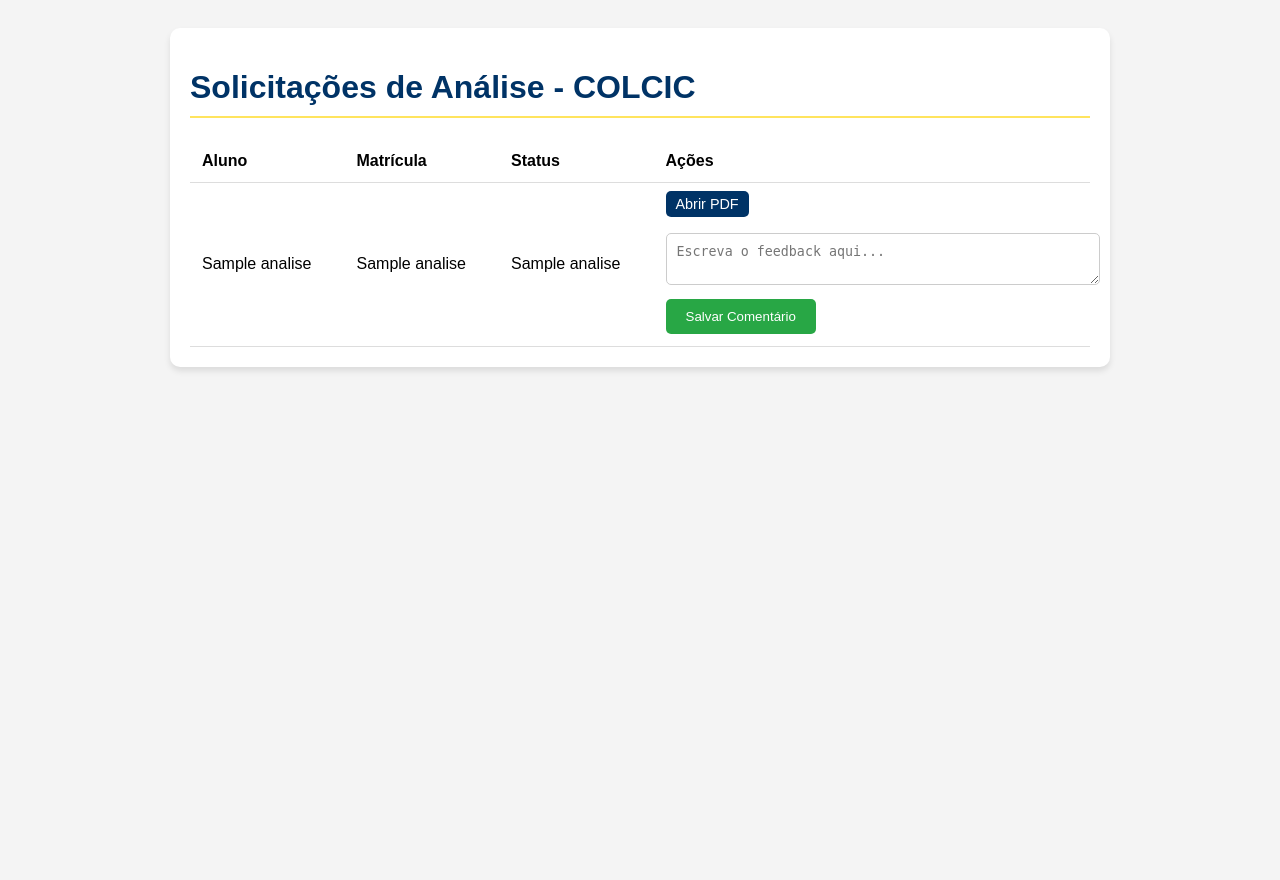
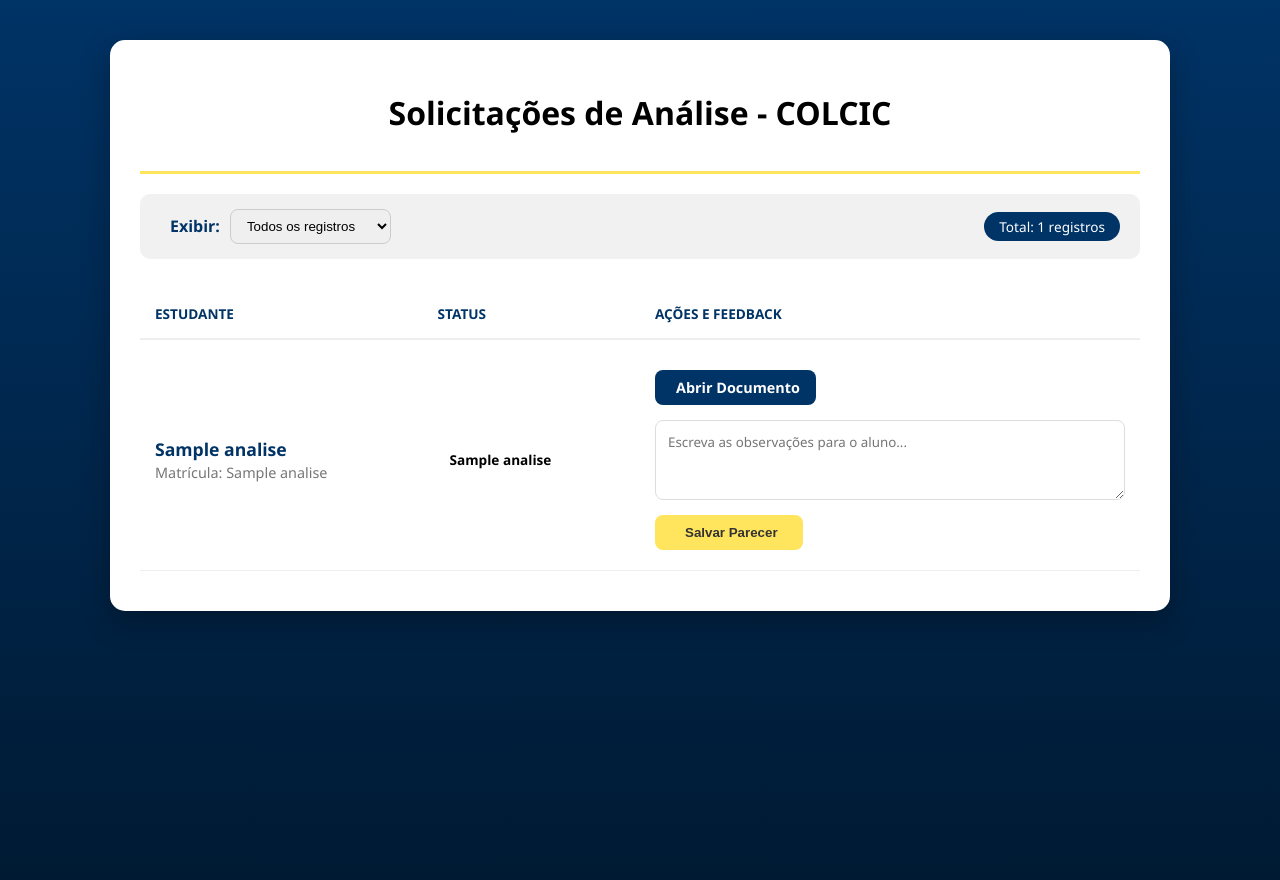
Before and after one commit to fasjesus/sistema-barema, a Flask app: template templates/painel_coordenador.html in a window 1280 px wide. Before the commit the page ends 371 px from the top, so only its background shows below. Run offline with Flask 3, Linux system fonts and the light colour scheme; the template is opened without the code that fills it: most values are stand-ins (such as "Sample title", 1, 10 or a date in 2020); some libraries are stand-ins or nearby versions.

Commit message:
[style] alter frontend.

```diff
--- a/templates/painel_coordenador.html
+++ b/templates/painel_coordenador.html
@@ -2,48 +2,195 @@
 <html lang="pt-br">
 <head>
     <meta charset="UTF-8">
+    <meta name="viewport" content="width=device-width, initial-scale=1.0">
     <title>Painel do Coordenador - COLCIC</title>
+
+    <script src="https://code.iconify.design/iconify-icon/1.0.1/iconify-icon.min.js"></script>
+
     <style>
-        body { font-family: sans-serif; background: #f4f4f4; padding: 20px; }
-        .container { max-width: 900px; margin: auto; background: white; padding: 20px; border-radius: 10px; box-shadow: 0 4px 6px rgba(0,0,0,0.1); }
-        h1 { color: #003366; border-bottom: 2px solid #ffe45e; padding-bottom: 10px; }
-        table { width: 100%; border-collapse: collapse; margin-top: 20px; }
-        th, td { padding: 12px; text-align: left; border-bottom: 1px solid #ddd; }
-        tr:hover { background: #f9f9f9; }
-        .status-pendente { color: orange; font-weight: bold; }
-        .status-analisado { color: green; font-weight: bold; }
-        .btn-revisar { background: #003366; color: white; padding: 5px 10px; text-decoration: none; border-radius: 5px; font-size: 0.9em; }
-        textarea { width: 100%; margin-top: 10px; border-radius: 5px; border: 1px solid #ccc; padding: 10px; }
-        .btn-enviar { background: #28a745; color: white; border: none; padding: 10px 20px; border-radius: 5px; cursor: pointer; margin-top: 10px; }
+        :root {
+            --primary-blue: #003366;
+            --accent-yellow: #ffe45e;
+            --bg-gray: #f8f9fa;
+            --text-dark: #333;
+            --success-green: #28a745;
+        }
+
+        body {
+            font-family: 'Segoe UI', Tahoma, Geneva, Verdana, sans-serif;
+            background-color: var(--primary-blue);
+            background-image: linear-gradient(180deg, var(--primary-blue) 0%, #001a33 100%);
+            margin: 0;
+            padding: 40px 20px;
+            min-height: 100vh;
+        }
+
+        .container {
+            max-width: 1000px;
+            margin: auto;
+            background: white;
+            padding: 30px;
+            border-radius: 15px;
+            box-shadow: 0 10px 30px rgba(0,0,0,0.3);
+        }
+
+        header {
+            text-align: center;
+            margin-bottom: 20px;
+            border-bottom: 3px solid var(--accent-yellow);
+            padding-bottom: 15px;
+        }
+
+        /* Área de Filtros */
+        .filter-bar {
+            display: flex;
+            justify-content: space-between;
+            align-items: center;
+            background: #f1f1f1;
+            padding: 15px 20px;
+            border-radius: 10px;
+            margin-bottom: 20px;
+            gap: 15px;
+            flex-wrap: wrap;
+        }
+
+        .filter-group {
+            display: flex;
+            align-items: center;
+            gap: 10px;
+            color: var(--primary-blue);
+            font-weight: bold;
+        }
+
+        select {
+            padding: 8px 12px;
+            border-radius: 8px;
+            border: 1px solid #ccc;
+            outline: none;
+            cursor: pointer;
+        }
+
+        .stats-badge {
+            background: var(--primary-blue);
+            color: white;
+            padding: 5px 15px;
+            border-radius: 20px;
+            font-size: 0.85em;
+        }
+
+        /* Estilos da Tabela */
+        table { width: 100%; border-collapse: separate; border-spacing: 0 10px; }
+        th { color: var(--primary-blue); text-transform: uppercase; font-size: 0.85em; padding: 15px; border-bottom: 2px solid #eee; text-align: left; }
+        td { padding: 20px 15px; background: #fff; border-bottom: 1px solid #eee; }
+
+        .status-pill { padding: 5px 12px; border-radius: 20px; font-size: 0.85em; font-weight: bold; display: inline-block; }
+        .status-pendente { background: #fff4e5; color: #ff8c00; }
+        .status-analisado { background: #e8f5e9; color: var(--success-green); }
+
+        .btn-pdf { background: var(--primary-blue); color: white; padding: 8px 16px; text-decoration: none; border-radius: 8px; font-size: 0.9em; font-weight: bold; display: inline-flex; align-items: center; gap: 5px; }
+        textarea { width: 100%; box-sizing: border-box; margin-top: 15px; border-radius: 8px; border: 1px solid #ddd; padding: 12px; font-family: inherit; resize: vertical; }
+        .btn-enviar { background: var(--accent-yellow); color: var(--text-dark); border: none; padding: 10px 25px; border-radius: 8px; cursor: pointer; margin-top: 10px; font-weight: bold; display: inline-flex; align-items: center; gap: 5px; }
+
+        .aluno-info b { display: block; color: var(--primary-blue); font-size: 1.1em; }
+        .aluno-info span { color: #777; font-size: 0.9em; }
+
+        .no-results { text-align: center; padding: 40px; color: #999; display: none; }
     </style>
 </head>
 <body>
     <div class="container">
-        <h1>Solicitações de Análise - COLCIC</h1>
-        <table>
+        <header>
+            <h1>Solicitações de Análise - COLCIC</h1>
+        </header>
+
+        <div class="filter-bar">
+            <div class="filter-group">
+                <iconify-icon icon="mi:filter"></iconify-icon>
+                <label for="statusFilter">Exibir:</label>
+                <select id="statusFilter" onchange="filterTable()">
+                    <option value="todos">Todos os registros</option>
+                    <option value="pendente">Apenas Pendentes</option>
+                    <option value="analisado">Apenas Analisados</option>
+                </select>
+            </div>
+            <div id="counter" class="stats-badge">Mostrando todas as solicitações</div>
+        </div>
+
+        <table id="analisesTable">
             <thead>
                 <tr>
-                    <th>Aluno</th>
-                    <th>Matrícula</th>
+                    <th>Estudante</th>
                     <th>Status</th>
-                    <th>Ações</th>
+                    <th style="width: 50%;">Ações e Feedback</th>
                 </tr>
             </thead>
             <tbody>
                 {% for analise in analises %}
-                <tr>
-                    <td>{{ analise[2] }}</td> <td>{{ analise[1] }}</td> <td class="status-{{ analise[4].lower() }}">{{ analise[4] }}</td> <td>
-                        <a href="{{ url_for('static', filename='uploads/' + analise[3]) }}" target="_blank" class="btn-revisar">Abrir PDF</a>
-                        <form action="/salvar-feedback" method="post" style="margin-top: 10px;">
+                <tr class="analise-row" data-status="{{ analise[4].lower() }}">
+                    <td class="aluno-info">
+                        <b>{{ analise[2] }}</b>
+                        <span>Matrícula: {{ analise[1] }}</span>
+                    </td>
+                    <td>
+                        <span class="status-pill status-{{ analise[4].lower() }}">
+                            {{ analise[4] }}
+                        </span>
+                    </td>
+                    <td>
+                        <a href="{{ url_for('static', filename='uploads/' + analise[3]) }}" target="_blank" class="btn-pdf">
+                            <iconify-icon icon="akar-icons:pdf"></iconify-icon> Abrir Documento
+                        </a>
+
+                        <form action="/salvar-feedback" method="post">
                             <input type="hidden" name="id" value="{{ analise[0] }}">
-                            <textarea name="feedback" placeholder="Escreva o feedback aqui...">{{ analise[5] or '' }}</textarea>
-                            <button type="submit" class="btn-enviar">Salvar Comentário</button>
+                            <textarea name="feedback" rows="3" placeholder="Escreva as observações para o aluno...">{{ analise[5] or '' }}</textarea>
+                            <button type="submit" class="btn-enviar">
+                                <iconify-icon icon="fluent:save-24-filled"></iconify-icon> Salvar Parecer
+                            </button>
                         </form>
                     </td>
                 </tr>
                 {% endfor %}
             </tbody>
         </table>
+
+        <div id="noResults" class="no-results">
+            <iconify-icon icon="tabler:mood-empty" width="48"></iconify-icon>
+            <p>Nenhuma solicitação encontrada para este filtro.</p>
+        </div>
     </div>
+
+    <script>
+        function filterTable() {
+            const filterValue = document.getElementById('statusFilter').value;
+            const rows = document.querySelectorAll('.analise-row');
+            const noResults = document.getElementById('noResults');
+            const counter = document.getElementById('counter');
+            let visibleCount = 0;
+
+            rows.forEach(row => {
+                const status = row.getAttribute('data-status');
+                if (filterValue === 'todos' || status === filterValue) {
+                    row.style.display = 'table-row';
+                    visibleCount++;
+                } else {
+                    row.style.display = 'none';
+                }
+            });
+
+            // Atualiza contador
+            if (filterValue === 'todos') {
+                counter.innerText = `Total: ${visibleCount} registros`;
+            } else {
+                counter.innerText = `Encontrados: ${visibleCount} ${filterValue}(s)`;
+            }
+
+            // Mostra mensagem se não houver resultados
+            noResults.style.display = visibleCount === 0 ? 'block' : 'none';
+        }
+
+        // Executa ao carregar para atualizar o contador inicial
+        window.onload = filterTable;
+    </script>
 </body>
 </html>
```
